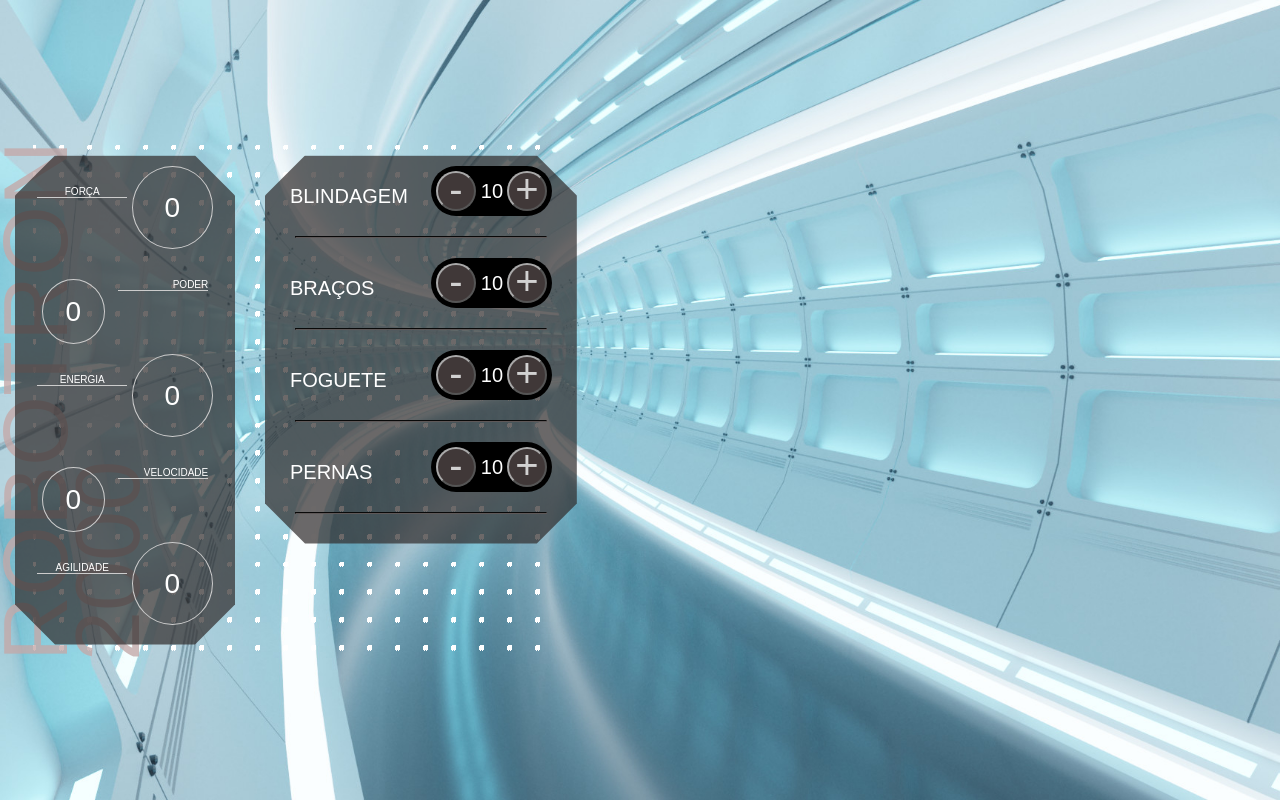
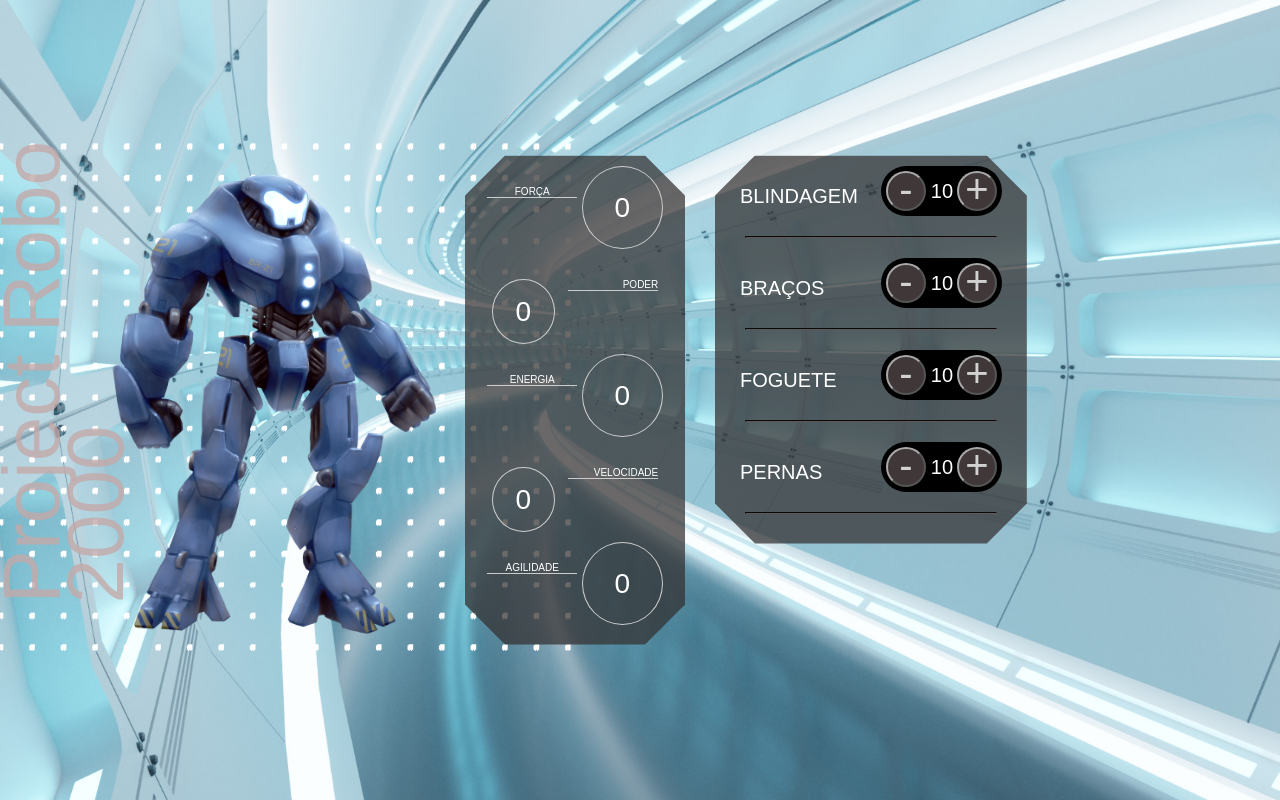
Before and after one commit to raphaelponciano/project_robo, a React (Create React App) app: page / in a window 1280 px wide. Built offline with nearby package versions, Linux system fonts and the light colour scheme.

Commit message:
adição_robo_css

```diff
--- a/src/page/Main.js
+++ b/src/page/Main.js
@@ -8,8 +8,8 @@ return (
 <div className={style.main_container}>
 
     <section className={style.robotron}>
-            <img className={style.robo} src={robotron.png} alt="Robotron"/>
-            <figcaption className={style.titulo}>ROBOTRON <br/>2000</figcaption>
+
+            <figcaption className={style.titulo}>Project Robo<br/>2000</figcaption>
             <Montagem/>
         </section>
 </div>
--- a/src/page/Main.module.css
+++ b/src/page/Main.module.css
@@ -17,24 +17,32 @@
 
 .robotron {
     background: url(../componentes/img/estrutura.png) no-repeat;
-    background-position: center center;
+    background-position: center;
+    background-size: cover;
     margin: 0;
     flex-basis: 40%;
     position: relative;
 }
+.robotron::before {
+    content: '';
+    display: block;
+    position: absolute;
+    top: 50%;
+    left: 50%;
+    transform: translate(-50%, -50%);
+    background-image: url(../componentes/img/robotron.png);
+    background-repeat: no-repeat;
+    background-size: contain;
+    width: 100%;
+    height: 100%;
 
-.robo {
-    height: 110%;
-    z-index: 1;
-    position: absolute;
-    left: -20%;
-    top: -5%;
-}
+  }
+
 
 .titulo {
     transform: rotate(180deg);
     font-weight: 500;
-    font-size: 90px;
+    font-size: 80px;
     position: absolute;
     line-height: 0.8;
     writing-mode: vertical-rl;
--- a/src/page/Montagem.module.css
+++ b/src/page/Montagem.module.css
@@ -1,5 +1,7 @@
   .montagem_container {
-    display: flex
+    display: flex;
+    position: relative;
+    left: 450px;
 
   }
 
```
